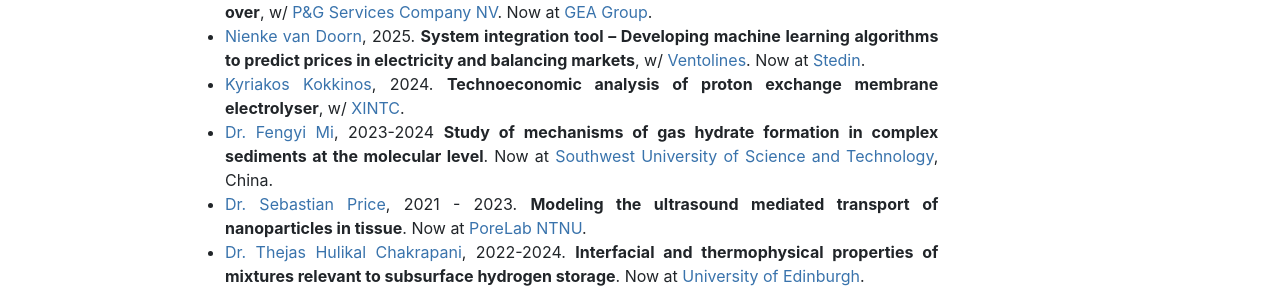
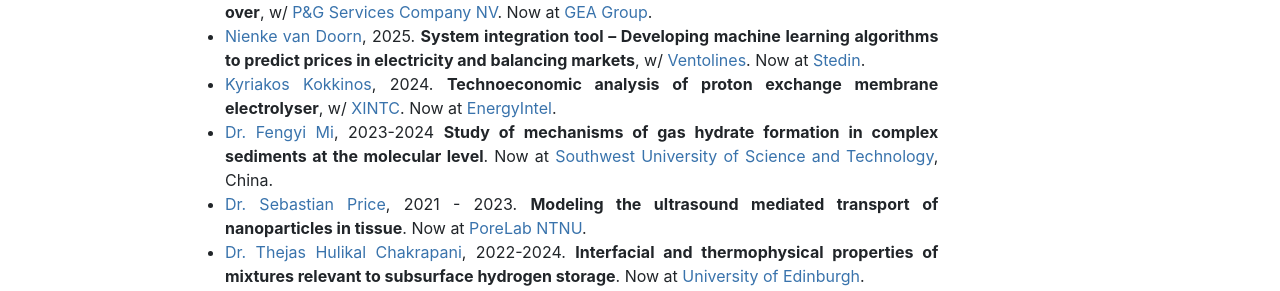
Before and after one commit to omoultosEthTuDelft/web, a Jekyll site: the page built from alumni/index.md, in a window 1280 px wide and 900 px high, scrolled down 1827 px. Shown: the part 162-453 px from the top of the window. Built offline with Jekyll 4.4.1, drawn with Linux system fonts in a browser that asks for light colours.

Commit message:
Add Kokkinos's position at EnergyIntel
Co-Authored-By: Claude Fable 5 <noreply@anthropic.com>

```diff
--- a/alumni/index.md
+++ b/alumni/index.md
@@ -59,7 +59,7 @@ https://repository.tudelft.nl/record/uuid:2839134b-9631-477c-aafb-3a0fecf49b6c).
 
 - [Ioannis Makropoulos](https://www.linkedin.com/in/ioannis-makropoulos-a8a555224/), 2025. <strong>Advanced end synchronization logic for Product variant change over</strong>, w/ [P&G Services Company NV](https://us.pg.com). Now at [GEA Group](http://www.gea.com/).
 - [Nienke van Doorn](https://www.linkedin.com/in/nienke-van-doorn-428b432b6/), 2025. <strong>System integration tool – Developing machine learning algorithms to predict prices in electricity and balancing markets</strong>, w/ [Ventolines](https://www.ventolines.nl). Now at [Stedin](http://www.stedin.net/).
-- [Kyriakos Kokkinos](https://www.linkedin.com/in/kred2304/?original_referer=https%3A%2F%2Fwww%2Egoogle%2Ecom%2F&originalSubdomain=nl), 2024. <strong>Technoeconomic analysis of proton exchange membrane electrolyser</strong>, w/ [XINTC](https://www.xintc.global).
+- [Kyriakos Kokkinos](https://www.linkedin.com/in/kred2304/?original_referer=https%3A%2F%2Fwww%2Egoogle%2Ecom%2F&originalSubdomain=nl), 2024. <strong>Technoeconomic analysis of proton exchange membrane electrolyser</strong>, w/ [XINTC](https://www.xintc.global). Now at [EnergyIntel](http://www.energyintel.com.cy/).
 - [Dr. Fengyi Mi](https://www.researchgate.net/profile/Fengyi_Mi), 2023-2024 <strong>Study of mechanisms of gas hydrate formation in complex sediments at the molecular level</strong>. Now at [Southwest University of Science and Technology](https://www.swust.edu.cn), China.
 - [Dr. Sebastian Price](https://www.linkedin.com/in/sebastian-nordby-price/), 2021 - 2023. <strong>Modeling the ultrasound mediated transport of nanoparticles in tissue</strong>. Now at [PoreLab NTNU](https://porelab.no).
 - [Dr. Thejas Hulikal Chakrapani](https://multiscaleflowx.github.io/team/thejas-hulikal-chakrapani/), 2022-2024. <strong>Interfacial and thermophysical properties of mixtures relevant to subsurface hydrogen storage</strong>. Now at [University of Edinburgh](https://www.ed.ac.uk).
```
